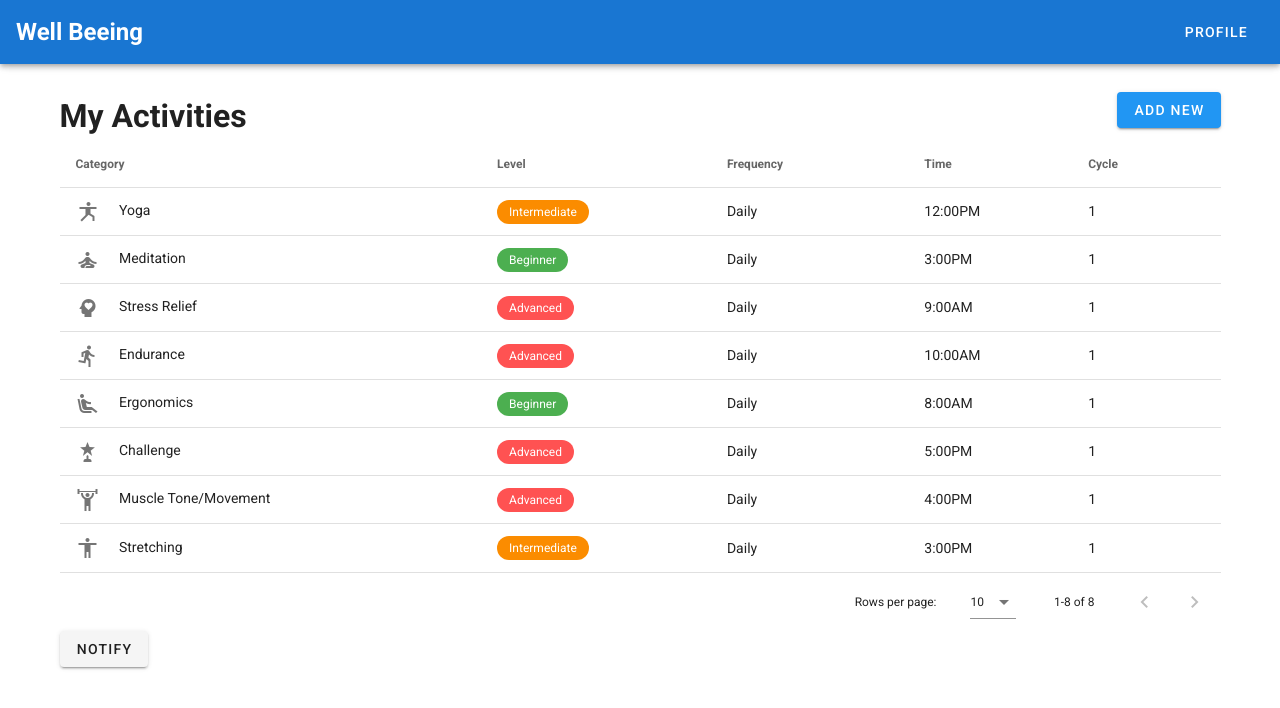
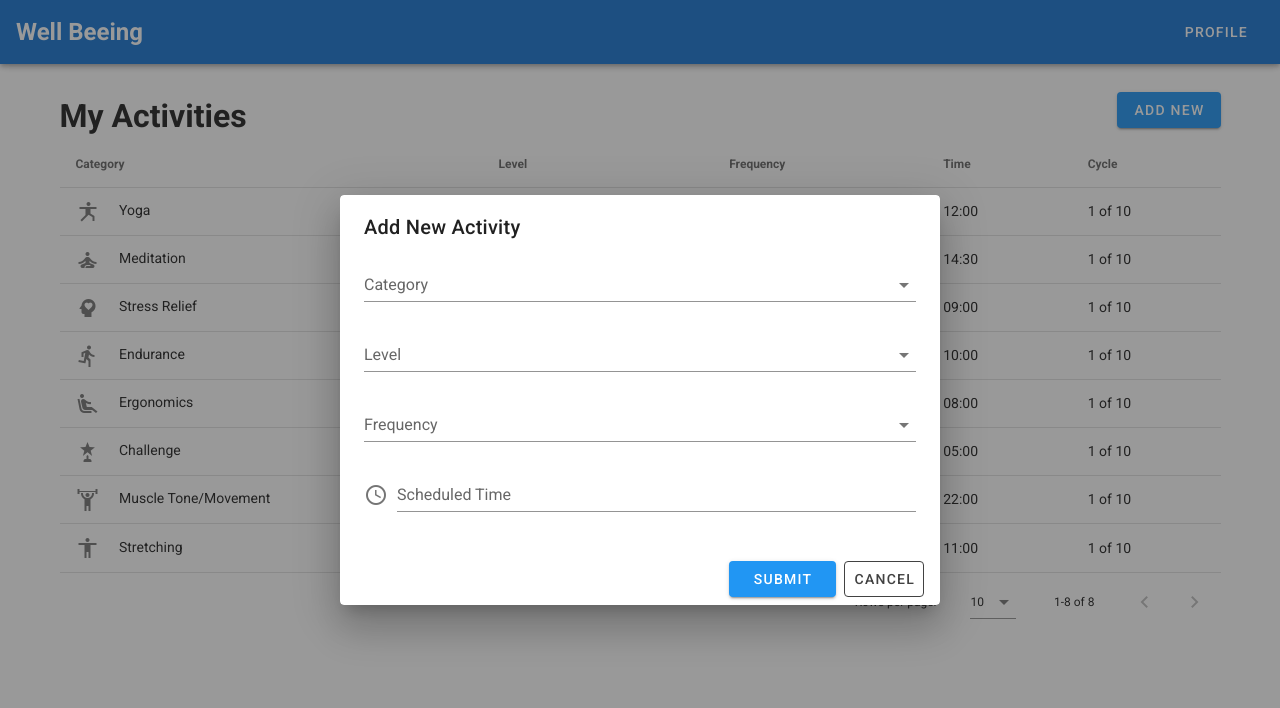
Before and after one commit to MicroHealthLLC/well-beeing-prototype, a Vue app: page / in a window 1280 px wide. Both pictures are taken after a click on the button "ADD NEW". Shown: the top 708 px of the page. Built offline with nearby package versions, Linux system fonts and the light colour scheme.

Commit message:
Add New Activity form modal

```diff
--- a/src/views/Home.vue
+++ b/src/views/Home.vue
@@ -3,7 +3,7 @@
     <v-col>
       <div class="d-flex justify-space-between mt-4">
         <h1>My Activities</h1>
-        <v-btn color="info">Add New</v-btn>
+        <v-btn @click="dialog = true" color="info">Add New</v-btn>
       </div>
 
       <v-data-table @click:row="notifyMe" :headers="headers" :items="items">
@@ -19,7 +19,61 @@
           }}</v-chip>
         </template>
       </v-data-table>
-      <v-btn @click="notifyMe">Notify</v-btn>
+      <!-- Form Dialog -->
+      <v-dialog v-model="dialog" max-width="600px">
+        <v-card>
+          <v-card-title>Add New Activity</v-card-title>
+          <v-card-text>
+            <v-select
+              v-model="category"
+              :items="categories"
+              label="Category"
+            ></v-select>
+            <v-select
+              v-model="level"
+              :items="['Beginner', 'Intermediate', 'Advanced']"
+              label="Level"
+            ></v-select>
+            <v-select
+              v-model="frequency"
+              :items="['Daily', 'Mon/Wed/Fri', 'Tues/Thurs']"
+              label="Frequency"
+            ></v-select>
+            <v-menu
+              ref="menu"
+              :close-on-content-click="false"
+              :nudge-right="40"
+              :return-value.sync="time"
+              transition="scale-transition"
+              offset-y
+              max-width="290px"
+              min-width="290px"
+            >
+              <template v-slot:activator="{ on, attrs }">
+                <v-text-field
+                  v-model="time"
+                  label="Scheduled Time"
+                  prepend-icon="mdi-clock-time-four-outline"
+                  readonly
+                  v-bind="attrs"
+                  v-on="on"
+                ></v-text-field>
+              </template>
+              <v-time-picker
+                v-model="time"
+                format="ampm"
+                @click:minute="$refs.menu.save(time)"
+              ></v-time-picker>
+            </v-menu>
+          </v-card-text>
+          <v-card-actions class="d-flex justify-end">
+            <v-btn @click="addActivity" class="px-6" color="info">Submit</v-btn>
+            <v-btn @click="dialog = false" color="secondary" outlined
+              >Cancel</v-btn
+            >
+          </v-card-actions>
+        </v-card>
+      </v-dialog>
     </v-col>
   </v-row>
 </template>
@@ -29,6 +83,23 @@ export default {
   name: "Home",
   data() {
     return {
+      dialog: false,
+      category: "",
+      level: "",
+      frequency: "",
+      time: null,
+      categories: [
+        "Challenge",
+        "Endurance",
+        "Ergonomics",
+        "Meditation",
+        "Muscle Tone/Movement",
+        "Nutrition",
+        "Posture",
+        "Stress Relief",
+        "Stretching",
+        "Yoga",
+      ],
       headers: [
         {
           text: "Category",
@@ -55,63 +126,62 @@ export default {
         {
           category: "Yoga",
           frequency: "Daily",
-          time: "12:00PM",
+          time: "12:00",
           level: "Intermediate",
-          cycle: 1,
+          cycle: "1 of 10",
         },
         {
           category: "Meditation",
-          frequency: "Daily",
-          time: "3:00PM",
+          frequency: "Mon/Wed/Fri",
+          time: "14:30",
           level: "Beginner",
-          cycle: 1,
+          cycle: "1 of 10",
         },
         {
           category: "Stress Relief",
           frequency: "Daily",
-          time: "9:00AM",
+          time: "09:00",
           level: "Advanced",
-          cycle: 1,
+          cycle: "1 of 10",
         },
         {
           category: "Endurance",
           frequency: "Daily",
-          time: "10:00AM",
+          time: "10:00",
           level: "Advanced",
-          cycle: 1,
+          cycle: "1 of 10",
         },
         {
           category: "Ergonomics",
-          frequency: "Daily",
-          time: "8:00AM",
+          frequency: "Mon/Wed/Fri",
+          time: "08:00",
           level: "Beginner",
-          cycle: 1,
+          cycle: "1 of 10",
         },
         {
           category: "Challenge",
           frequency: "Daily",
-          time: "5:00PM",
+          time: "05:00",
           level: "Advanced",
-          cycle: 1,
+          cycle: "1 of 10",
         },
         {
           category: "Muscle Tone/Movement",
-          frequency: "Daily",
-          time: "4:00PM",
+          frequency: "Tues/Thurs",
+          time: "22:00",
           level: "Advanced",
-          cycle: 1,
+          cycle: "1 of 10",
         },
         {
           category: "Stretching",
           frequency: "Daily",
-          time: "3:00PM",
+          time: "11:00",
           level: "Intermediate",
-          cycle: 1,
+          cycle: "1 of 10",
         },
       ],
     };
   },
-  // Stress relief, Meditation, Yoga, Stretching, Posture, Ergonomics, Muscle Tone/Movement, Nutrition, Endurance, Challenges
   methods: {
     categoryIcon(category) {
       return category == "Yoga"
@@ -197,6 +267,21 @@ export default {
       // At last, if the user has denied notifications, and you
       // want to be respectful there is no need to bother them any more.
     },
+    addActivity() {
+      this.items.unshift({
+        category: this.category,
+        level: this.level,
+        frequency: this.frequency,
+        time: this.time,
+        cycle: "1 of 10",
+      });
+
+      this.dialog = false;
+
+      this.category = "";
+      this.level = "";
+      this.frequency = "";
+    },
   },
   computed: {
     //
```
